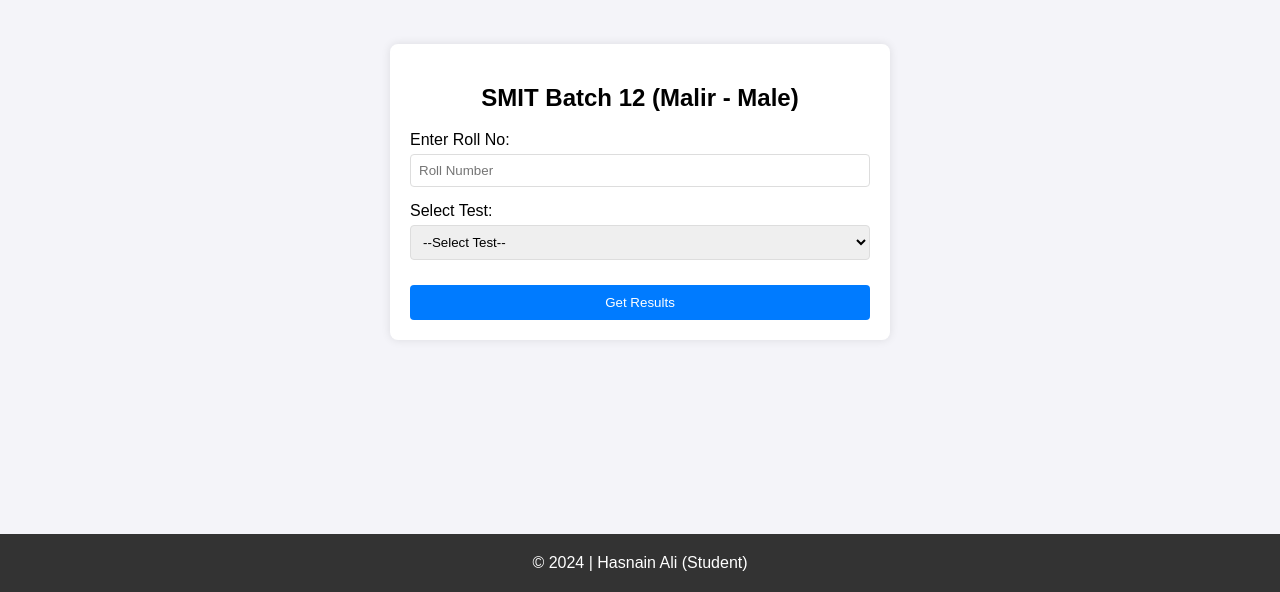
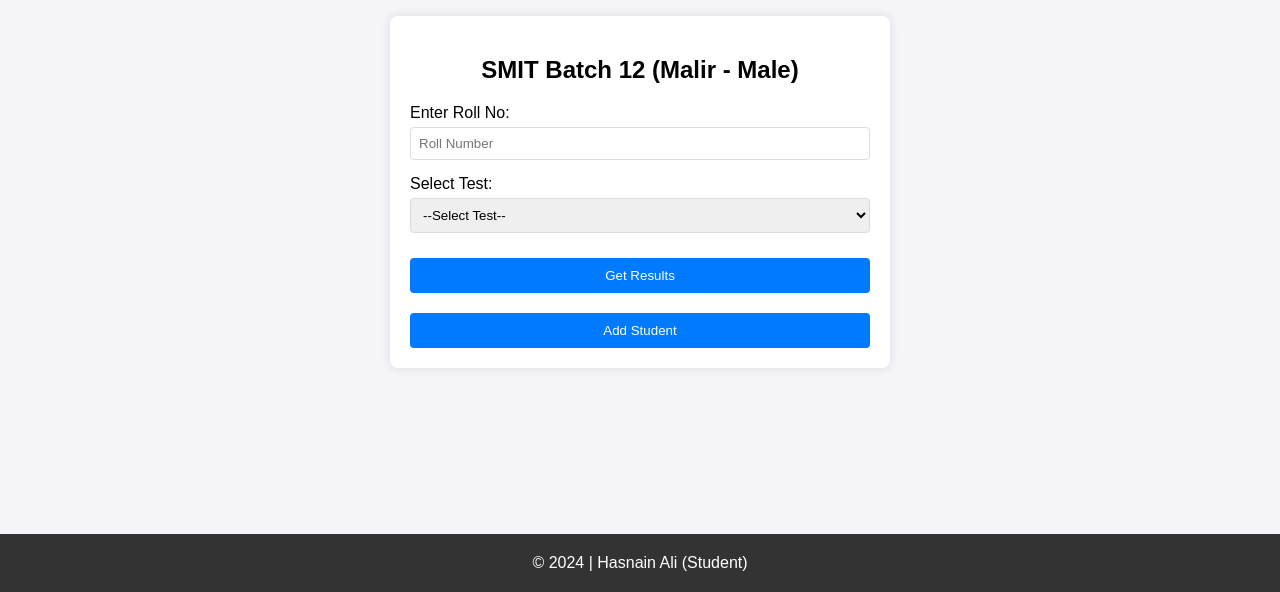
Before and after one commit to hasnainalix1/SMIT-12, a plain HTML site: page index.html in a window 1280 px wide. Shown: the part 208-800 px from the top of the page. Drawn offline with Linux system fonts and the light colour scheme.

Commit message:
Update index.html

```diff
--- a/index.html
+++ b/index.html
@@ -7,7 +7,6 @@
     <link rel="stylesheet" href="style.css">
 </head>
 <body>
-
     <div class="container">
         <h2>SMIT Batch 12 (Malir - Male)</h2>
         <form id="resultForm">
@@ -24,10 +23,8 @@
 
             <div class="test-section" id="resultSection" style="display: none;">
                 <h3 id="testName">Test Results</h3>
-
                 <label>Student Name:</label>
                 <input type="text" id="studentName" readonly>
-
                 <label>Marks:</label>
                 <input type="text" id="testMarks" readonly>
                 <label>Percentage:</label>
@@ -36,12 +33,10 @@
                 <input type="text" id="testRemarks" readonly>
             </div>
 
-
             <button type="button" onclick="fetchResults()">Get Results</button>
+            <button type="button" onclick="addStudentPrompt()">Add Student</button>
         </form>
     </div>
-
-
 
     <footer>
         <div class="copy">
@@ -49,9 +44,6 @@
         </div>
     </footer>
 
-
-
-
     <script src="script.js"></script>
 </body>
 </html>
```
Lines whose indentation alone changed are shown as unchanged.
